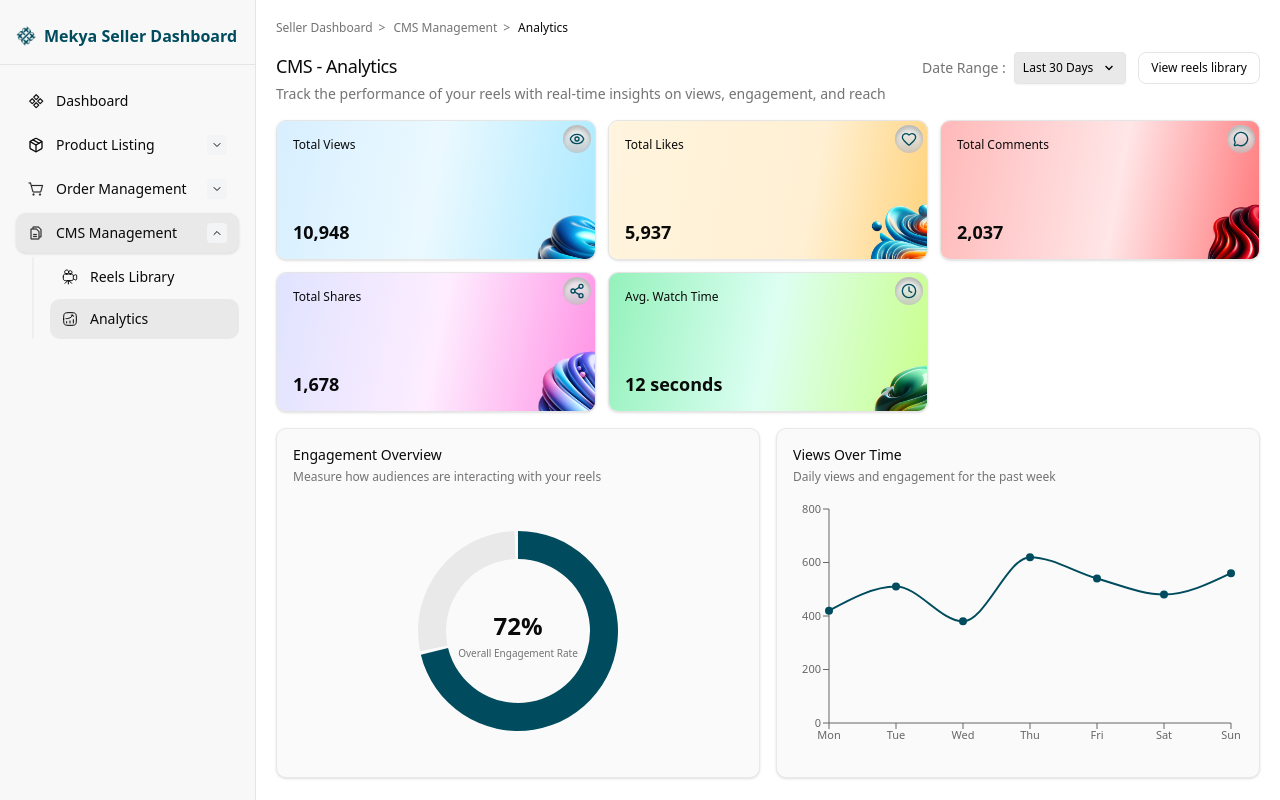
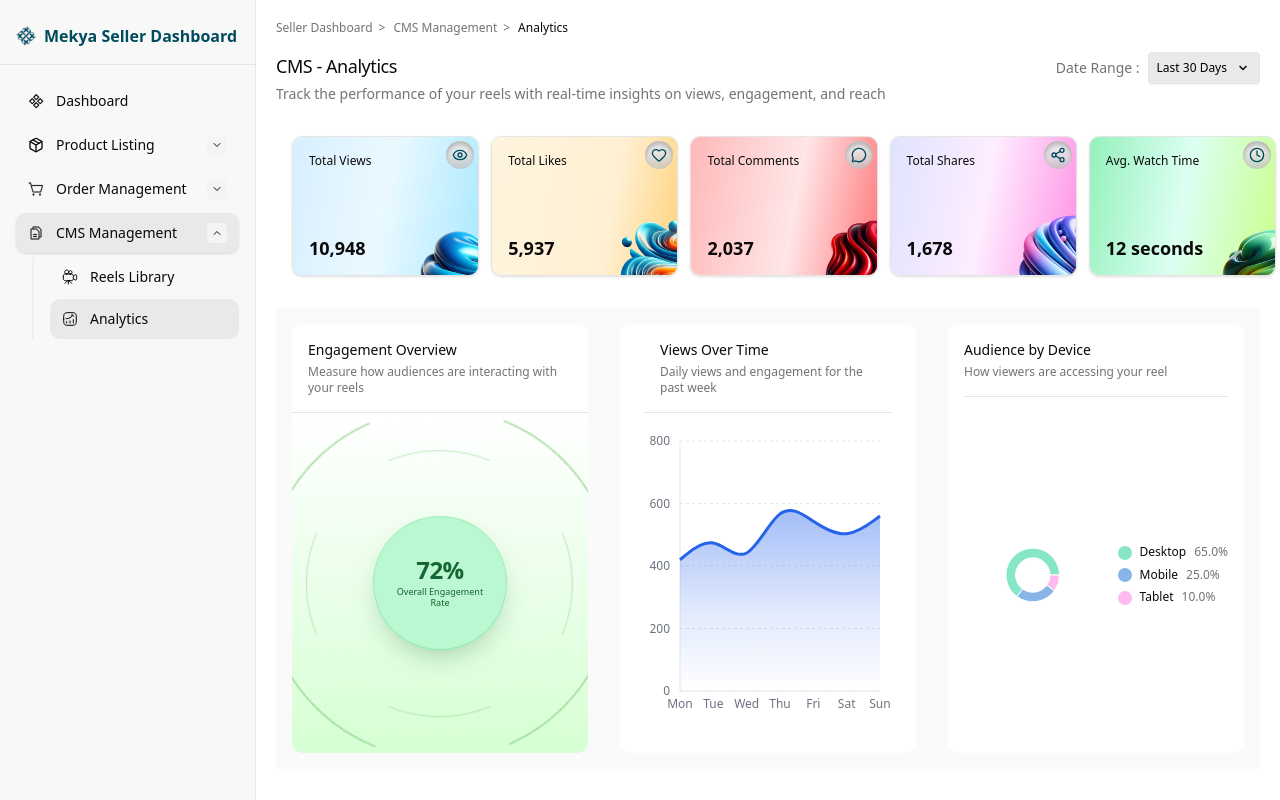
Before and after one commit to Infinite-Locus-Product/mekya-sellers-panel, a Next.js app: page /cms-management/analytics in a window 1280 px wide. Built offline with nearby package versions, Linux system fonts and the light colour scheme.

Commit message:
analytics cms add

```diff
--- a/src/app/(pages)/cms-management/analytics/CmsAnalyticsClient.tsx
+++ b/src/app/(pages)/cms-management/analytics/CmsAnalyticsClient.tsx
@@ -1,31 +1,24 @@
 "use client";
 
 import { useMemo, useState } from "react";
-import Link from "next/link";
+import { LineChart, PieChart, type ChartDataPoint } from "@/components/analytics";
 import { Breadcrumb } from "@/components/shared/Breadcrumb";
 import { KPICard } from "@/components/shared/KPICard";
 import { AppSelect } from "@/components/shared/AppSelect";
 import { Card, CardContent } from "@/components/ui/card";
-import { buttonVariants } from "@/components/ui/button";
 import { Clock, Eye, Heart, MessageCircle, Share2 } from "lucide-react";
-import {
-  CartesianGrid,
-  Cell,
-  Line,
-  LineChart,
-  Pie,
-  PieChart,
-  ResponsiveContainer,
-  Tooltip,
-  XAxis,
-  YAxis,
-} from "recharts";
-import type { CmsAnalyticsKpis, CmsViewsOverTimePoint } from "@/lib/data/cms";
-import { cn, formatNumber } from "@/lib/utils";
+import type {
+  CmsAnalyticsKpis,
+  CmsAudienceByDeviceSlice,
+  CmsViewsOverTimePoint,
+} from "@/lib/data/cms";
+import { formatNumber } from "@/lib/utils";
+import { EngagementRateOverview } from "./components/EngagementRateOverview";
 
 export interface CmsAnalyticsClientProps {
   kpis: CmsAnalyticsKpis;
   viewsOverTime: CmsViewsOverTimePoint[];
+  audienceByDevice: CmsAudienceByDeviceSlice[];
 }
 
 const DATE_OPTIONS = [
@@ -34,23 +27,23 @@ const DATE_OPTIONS = [
   { label: "Last 90 Days", value: "last_90_days" },
 ];
 
+const AUDIENCE_COLORS = ["#87E6C5", "#87B5E6", "#FFBAF0"] as const;
+
 export function CmsAnalyticsClient({
   kpis,
   viewsOverTime,
+  audienceByDevice,
 }: Readonly<CmsAnalyticsClientProps>) {
   const [dateRange, setDateRange] = useState("last_30_days");
 
-  const engagementPie = useMemo(
-    () => [
-      { name: "Engaged", value: kpis.engagementRatePercent },
-      { name: "Other", value: 100 - kpis.engagementRatePercent },
-    ],
-    [kpis.engagementRatePercent]
+  const viewsChartData: ChartDataPoint[] = useMemo(
+    () => viewsOverTime.map((d) => ({ label: d.day, value: d.views })),
+    [viewsOverTime]
   );
 
-  const lineData = useMemo(
-    () => viewsOverTime.map((d) => ({ name: d.day, views: d.views })),
-    [viewsOverTime]
+  const audienceChartData: ChartDataPoint[] = useMemo(
+    () => audienceByDevice.map((s) => ({ label: s.label, value: s.value })),
+    [audienceByDevice]
   );
 
   return (
@@ -83,52 +76,52 @@ export function CmsAnalyticsClient({
               className="w-[min(100%,11rem)] min-[1920px]:w-[200px]"
             />
           </div>
-          <Link
-            href="/cms-management/reels"
-            className={cn(buttonVariants({ variant: "outline", size: "sm" }))}
-          >
-            View reels library
-          </Link>
         </div>
       </div>
 
-      <div className="grid grid-cols-1 gap-3 sm:grid-cols-2 xl:grid-cols-3 2xl:grid-cols-5 min-[1920px]:gap-4">
+      <div className="grid grid-cols-1 gap-3 sm:grid-cols-2 md:grid-cols-5 min-[1920px]:gap-4">
         <KPICard
           title="Total Views"
           value={formatNumber(kpis.totalViews)}
           kpiType={1}
           icon={<Eye className="text-[#004C5E]" aria-hidden />}
+          className="m-4"
         />
         <KPICard
           title="Total Likes"
           value={formatNumber(kpis.totalLikes)}
           kpiType={2}
           icon={<Heart className="text-[#004C5E]" aria-hidden />}
+          className="m-4"
         />
         <KPICard
           title="Total Comments"
           value={formatNumber(kpis.totalComments)}
           kpiType={3}
           icon={<MessageCircle className="text-[#004C5E]" aria-hidden />}
+          className="m-4"
         />
         <KPICard
           title="Total Shares"
           value={formatNumber(kpis.totalShares)}
           kpiType={4}
           icon={<Share2 className="text-[#004C5E]" aria-hidden />}
+          className="m-4"
         />
         <KPICard
           title="Avg. Watch Time"
           value={`${kpis.avgWatchSeconds} seconds`}
           kpiType={5}
           icon={<Clock className="text-[#004C5E]" aria-hidden />}
+          className="m-4"
         />
       </div>
 
-      <div className="grid grid-cols-1 gap-4 xl:grid-cols-2">
-        <Card className="overflow-hidden border-[#e8e9e8]">
-          <CardContent className="p-4 min-[1920px]:p-6">
-            <div className="mb-4">
+      <div className="grid min-h-0 grid-cols-1 items-stretch gap-0 lg:grid-cols-3 bg-[#F9FAF9]">
+        <div className="flex min-h-0 flex-col lg:h-full lg:min-h-0">
+          <Card className="m-4 flex min-h-0 flex-1 flex-col overflow-hidden border-0 bg-white shadow-none lg:min-h-0">
+            <CardContent className="flex min-h-0 flex-1 flex-col gap-0 overflow-hidden p-0">
+              <div className="shrink-0 border-b border-border p-4">
                 <h2 className="text-sm font-medium text-foreground min-[1920px]:text-base">
                   Engagement Overview
                 </h2>
@@ -136,49 +129,15 @@ export function CmsAnalyticsClient({
                   Measure how audiences are interacting with your reels
                 </p>
               </div>
-            <div className="relative mx-auto h-[260px] w-full max-w-[320px]">
-              <ResponsiveContainer width="100%" height="100%">
-                <PieChart>
-                  <Pie
-                    data={engagementPie}
-                    dataKey="value"
-                    cx="50%"
-                    cy="50%"
-                    innerRadius={72}
-                    outerRadius={100}
-                    paddingAngle={2}
-                    startAngle={90}
-                    endAngle={-270}
-                  >
-                    {engagementPie.map((entry) => (
-                      <Cell
-                        key={entry.name}
-                        fill={entry.name === "Engaged" ? "#004C5E" : "#E8E9E8"}
-                        stroke="none"
-                      />
-                    ))}
-                  </Pie>
-                  <Tooltip
-                    formatter={(value: number) => [`${value}%`, "Share"]}
-                    contentStyle={{ borderRadius: 8 }}
-                  />
-                </PieChart>
-              </ResponsiveContainer>
-              <div className="pointer-events-none absolute inset-0 flex flex-col items-center justify-center pt-2">
-                <span className="text-2xl font-semibold tabular-nums text-foreground min-[1920px]:text-3xl">
-                  {kpis.engagementRatePercent}%
-                </span>
-                <span className="mt-1 max-w-[140px] text-center text-[10px] text-muted-foreground min-[1920px]:text-xs">
-                  Overall Engagement Rate
-                </span>
-              </div>
-            </div>
+              <EngagementRateOverview percent={kpis.engagementRatePercent} className="min-h-0 flex-1" />
             </CardContent>
           </Card>
+        </div>
 
-        <Card className="overflow-hidden border-[#e8e9e8]">
-          <CardContent className="p-4 min-[1920px]:p-6">
-            <div className="mb-4">
+        <div className="flex min-h-0 flex-col lg:h-full lg:min-h-0">
+          <Card className="m-4 flex min-h-0 flex-1 flex-col overflow-hidden border-0 bg-white shadow-none lg:min-h-0">
+            <CardContent className="flex min-h-0 flex-1 flex-col overflow-hidden">
+              <div className="mb-4 shrink-0 border-b border-border p-4">
                 <h2 className="text-sm font-medium text-foreground min-[1920px]:text-base">
                   Views Over Time
                 </h2>
@@ -186,30 +145,38 @@ export function CmsAnalyticsClient({
                   Daily views and engagement for the past week
                 </p>
               </div>
-            <div className="h-[260px] w-full">
-              <ResponsiveContainer width="100%" height="100%">
-                <LineChart data={lineData} margin={{ top: 8, right: 12, left: 0, bottom: 8 }}>
-                  <CartesianGrid strokeDasharray="3 3" stroke="hsl(var(--muted-foreground))" opacity={0.2} vertical={false} />
-                  <XAxis dataKey="name" tick={{ fontSize: 11 }} />
-                  <YAxis tick={{ fontSize: 11 }} width={36} />
-                  <Tooltip
-                    formatter={(v: number) => [formatNumber(v), "Views"]}
-                    contentStyle={{ borderRadius: 8 }}
+              <LineChart data={viewsChartData} variant="views" color="#2563eb" />
+            </CardContent>
+          </Card>
+        </div>
+
+        <div className="flex min-h-0 flex-col lg:h-full lg:min-h-0">
+          <Card className="m-4 flex min-h-0 flex-1 flex-col overflow-hidden border-0 bg-white shadow-none lg:min-h-0">
+            <CardContent className="flex min-h-0 min-w-0 flex-1 flex-col overflow-hidden p-4 min-[1920px]:p-6">
+              <div className="mb-4 shrink-0 border-b border-border pb-4">
+                <h2 className="text-sm font-medium text-foreground min-[1920px]:text-base">
+                  Audience by Device
+                </h2>
+                <p className="mt-1 text-xs text-muted-foreground min-[1920px]:text-sm">
+                  How viewers are accessing your reel
+                </p>
+              </div>
+              <PieChart
+                data={audienceChartData}
+                layout="chart-left"
+                labelPosition="right"
+                showFooter={false}
+                showTitle={false}
+                compact
+                fluid
+                colors={[...AUDIENCE_COLORS]}
+                labelColumns={1}
+                className="min-h-0 flex-1 gap-2 p-0 w-full"
               />
-                  <Line
-                    type="monotone"
-                    dataKey="views"
-                    stroke="#004C5E"
-                    strokeWidth={2}
-                    dot={{ fill: "#004C5E", r: 3 }}
-                    activeDot={{ r: 5 }}
-                  />
-                </LineChart>
-              </ResponsiveContainer>
-            </div>
             </CardContent>
           </Card>
         </div>
       </div>
+    </div>
   );
 }
--- /dev/null
+++ b/src/app/(pages)/cms-management/analytics/components/EngagementRateOverview.tsx
@@ -0,0 +1,41 @@
+"use client";
+
+import { cn } from "@/lib/utils";
+
+export interface EngagementRateOverviewProps {
+  /** Engagement rate 0–100 */
+  percent: number;
+  className?: string;
+}
+
+/**
+ * Visual-only engagement hero: decorative background image, centered badge with rate.
+ * Inputs: percent. Side effects: none.
+ */
+export function EngagementRateOverview({ percent, className }: Readonly<EngagementRateOverviewProps>) {
+  const clamped = Math.min(100, Math.max(0, Math.round(percent)));
+
+  return (
+    <div
+      className={cn(
+        "relative mx-auto flex h-full min-h-0 w-full flex-1 flex-col items-center justify-center overflow-hidden bg-cover bg-center bg-no-repeat p-3",
+        className
+      )}
+      style={{ backgroundImage: "url(/images/reel-analytics.png)" }}
+    >
+      <div
+        className={cn(
+          "relative z-[1] mx-auto flex aspect-square max-h-full min-h-0 w-full max-w-[132px] flex-col items-center justify-center rounded-full px-2 py-2 shadow-[0_12px_28px_-8px_rgba(22,101,52,0.35)]",
+          "bg-[#bbf7d0] ring-1 ring-[#86efac]/80 min-[1920px]:px-3"
+        )}
+      >
+        <span className="text-2xl font-bold leading-none tracking-tight text-[#166534] min-[1920px]:text-[38px]">
+          {clamped}%
+        </span>
+        <span className="mt-1 max-w-[100px] text-center text-[9px] font-medium leading-tight text-[#166534] min-[1920px]:mt-2 min-[1920px]:text-xs">
+          Overall Engagement Rate
+        </span>
+      </div>
+    </div>
+  );
+}
--- a/src/app/(pages)/cms-management/analytics/page.tsx
+++ b/src/app/(pages)/cms-management/analytics/page.tsx
@@ -1,4 +1,8 @@
-import { getCmsAnalyticsKpis, getCmsViewsOverTime } from "@/lib/data/cms";
+import {
+  getCmsAnalyticsKpis,
+  getCmsAudienceByDevice,
+  getCmsViewsOverTime,
+} from "@/lib/data/cms";
 import { CmsAnalyticsClient } from "./CmsAnalyticsClient";
 
 export default function CmsAnalyticsPage() {
@@ -6,6 +10,7 @@ export default function CmsAnalyticsPage() {
     <CmsAnalyticsClient
       kpis={getCmsAnalyticsKpis()}
       viewsOverTime={getCmsViewsOverTime()}
+      audienceByDevice={getCmsAudienceByDevice()}
     />
   );
 }
--- a/src/app/(pages)/cms-management/reels/components/ReelEngagementIcons.tsx
+++ b/src/app/(pages)/cms-management/reels/components/ReelEngagementIcons.tsx
@@ -15,7 +15,7 @@ export function ReelEngagementIcons({ reel }: Readonly<{ reel: CmsReel }>) {
       </span>
       <span className="inline-flex items-center gap-1">
       <svg width="16" height="16" viewBox="0 0 16 16" fill="none" xmlns="http://www.w3.org/2000/svg">
-<path d="M8 14C9.18669 14 10.3467 13.6481 11.3334 12.9888C12.3201 12.3295 13.0892 11.3925 13.5433 10.2961C13.9974 9.19975 14.1162 7.99335 13.8847 6.82946C13.6532 5.66558 13.0818 4.59648 12.2426 3.75736C11.4035 2.91825 10.3344 2.3468 9.17054 2.11529C8.00666 1.88378 6.80026 2.0026 5.7039 2.45673C4.60754 2.91085 3.67047 3.67989 3.01118 4.66658C2.35189 5.65328 2 6.81331 2 8C2 8.992 2.24 9.92734 2.66667 10.7513L2 14L5.24867 13.3333C6.07267 13.76 7.00867 14 8 14Z" stroke="black" stroke-width="1.3" stroke-linecap="round" stroke-linejoin="round"/>
+<path d="M8 14C9.18669 14 10.3467 13.6481 11.3334 12.9888C12.3201 12.3295 13.0892 11.3925 13.5433 10.2961C13.9974 9.19975 14.1162 7.99335 13.8847 6.82946C13.6532 5.66558 13.0818 4.59648 12.2426 3.75736C11.4035 2.91825 10.3344 2.3468 9.17054 2.11529C8.00666 1.88378 6.80026 2.0026 5.7039 2.45673C4.60754 2.91085 3.67047 3.67989 3.01118 4.66658C2.35189 5.65328 2 6.81331 2 8C2 8.992 2.24 9.92734 2.66667 10.7513L2 14L5.24867 13.3333C6.07267 13.76 7.00867 14 8 14Z" stroke="black" strokeWidth="1.3" strokeLinecap="round" strokeLinejoin="round"/>
 </svg>
 
         <span className="tabular-nums">{fmt(comments)}</span>
--- a/src/components/analytics/LineChart.tsx
+++ b/src/components/analytics/LineChart.tsx
@@ -1,7 +1,7 @@
 "use client"
 
 import { useId } from "react"
-import { cn, formatCurrencyINR } from "@/lib/utils"
+import { cn, formatCurrencyINR, formatNumber } from "@/lib/utils"
 import {
   ComposedChart,
   Line,
@@ -55,11 +55,32 @@ function fullMonthName(short: string): string {
   return map[short] ?? short
 }
 
+function fullWeekdayName(short: string): string {
+  const map: Record<string, string> = {
+    Sun: "Sunday",
+    Mon: "Monday",
+    Tue: "Tuesday",
+    Wed: "Wednesday",
+    Thu: "Thursday",
+    Fri: "Friday",
+    Sat: "Saturday",
+  }
+  return map[short] ?? short
+}
+
+function niceCeilViewAxis(max: number): number {
+  if (!Number.isFinite(max) || max <= 0) return 500
+  const step = max <= 500 ? 100 : max <= 2000 ? 200 : 500
+  return Math.max(step, Math.ceil(max / step) * step)
+}
+
 interface LineChartProps {
   data: ChartDataPoint[]
   timeRange?: "1D" | "1W" | "1M" | "1Y"
   className?: string
   color?: string
+  /** `views`: count axis + "views" tooltip (CMS analytics). Default: INR sales tooltip + fixed k-axis. */
+  variant?: "default" | "views"
 }
 
 export function LineChart({
@@ -67,6 +88,7 @@ export function LineChart({
   className,
   timeRange,
   color = LINE_COLOR,
+  variant = "default",
 }: LineChartProps) {
   const chartData = (() => {
     switch (timeRange) {
@@ -90,13 +112,33 @@ export function LineChart({
         return data.map(item => ({ name: item.label, value: item.value }))
     }
   })()
+
+  const maxValue = Math.max(0, ...chartData.map((d) => d.value))
+  const viewAxisMax = niceCeilViewAxis(maxValue)
+  const viewStep =
+    viewAxisMax <= 500 ? 100 : viewAxisMax <= 2000 ? 200 : 500
+  const viewTicks = Array.from(
+    { length: Math.floor(viewAxisMax / viewStep) + 1 },
+    (_, i) => i * viewStep
+  )
+
   const idSuffix = useId().replace(/[^a-zA-Z0-9-_]/g, "")
   const gradientId = `line-area-${idSuffix || "default"}`
+
+  const chartMargin =
+    variant === "views"
+      ? { top: 12, right: 12, left: 8, bottom: 8 }
+      : { top: 16, right: 16, left: 8, bottom: 8 }
 
   const renderTooltipContent: TooltipProps<number, string>["content"] = ({ active, payload, label }) => {
     if (!active || !payload?.length || label == null) return null
     const value = payload[0]?.value ?? 0
-    const monthLabel = fullMonthName(String(label))
+    const isViews = variant === "views"
+    const lab = String(label)
+    const WEEK = ["Sun", "Mon", "Tue", "Wed", "Thu", "Fri", "Sat"] as const
+    const timeLabel = WEEK.includes(lab as (typeof WEEK)[number])
+      ? fullWeekdayName(lab)
+      : fullMonthName(lab)
     return (
       <div
         className="relative rounded-lg px-3 py-2 shadow-md"
@@ -105,8 +147,10 @@ export function LineChart({
           color: "white",
         }}
       >
-        <div className="text-sm font-medium leading-tight">{monthLabel}</div>
-        <div className="text-xs mt-0.5 opacity-90">{formatCurrencyINR(value)}</div>
+        <div className="text-sm font-medium leading-tight">{timeLabel}</div>
+        <div className="text-xs mt-0.5 opacity-90">
+          {isViews ? `${formatNumber(value)} views` : formatCurrencyINR(value)}
+        </div>
         <div
           className="absolute left-1/2 -translate-x-1/2 w-0 h-0"
           style={{
@@ -124,16 +168,15 @@ export function LineChart({
   return (
     <div
       className={cn(
-        "flex flex-col rounded-lg w-full h-full min-h-[300px]",
+        // No h-full: percentage height breaks ResponsiveContainer when the parent only has min-height / auto height (e.g. CMS analytics grid).
+        "flex w-full flex-col rounded-lg min-h-[300px]",
         className
       )}
     >
-      <div className="w-full flex-1 min-h-0">
+      {/* Explicit height required: Recharts ResponsiveContainer measures parent; % height collapses without it */}
+      <div className="h-[300px] w-full">
         <ResponsiveContainer width="100%" height="100%">
-          <ComposedChart
-            data={chartData}
-            margin={{ top: 16, right: 16, left: 8, bottom: 8 }}
-          >
+          <ComposedChart data={chartData} margin={chartMargin}>
             <CartesianGrid
               strokeDasharray="3 3"
               stroke="#e5e7eb"
@@ -152,8 +195,13 @@ export function LineChart({
               fontSize={12}
               tickLine={false}
               axisLine={{ stroke: "#e5e7eb", strokeWidth: 1 }}
-              ticks={[1000, 2000, 3000, 4000, 5000]}
-              tickFormatter={(value) => `${(value / 1000).toFixed(0)}k`}
+              width={variant === "views" ? 28 : undefined}
+              tickMargin={variant === "views" ? 4 : undefined}
+              domain={variant === "views" ? [0, viewAxisMax] : undefined}
+              ticks={variant === "views" ? viewTicks : [1000, 2000, 3000, 4000, 5000]}
+              tickFormatter={(value) =>
+                variant === "views" ? `${value}` : `${(value / 1000).toFixed(0)}k`
+              }
             />
             <Tooltip
               content={renderTooltipContent}
--- a/src/components/analytics/PieChart.tsx
+++ b/src/components/analytics/PieChart.tsx
@@ -26,6 +26,8 @@ interface PieChartProps {
   title?: string
   chartSize?: number
   outerRadius?: number
+  /** Set for donut chart (e.g. audience split). Omitted = full pie. */
+  innerRadius?: number
   labelColumns?: number
   customTooltipFormatter?: (value: number, name: string) => [string, string]
   /** Custom tooltip content; receives Recharts tooltip props. When set, overrides default tooltip. */
@@ -35,6 +37,13 @@ interface PieChartProps {
     label?: string
   }) => React.ReactNode
   showFooter?: boolean
+  /** Smaller legend text/swatches and tighter gaps — use in narrow cards (e.g. CMS analytics). */
+  compact?: boolean
+  /**
+   * Chart area grows/shrinks with parent width (square aspect). Uses % radii for Recharts.
+   * Omit fixed chartSize / outerRadius / innerRadius when using this.
+   */
+  fluid?: boolean
 }
 
 const MONTH_COLORS = [
@@ -78,10 +87,13 @@ export function PieChart({
   title = "Pie Chart",
   chartSize = 300,
   outerRadius = 120,
+  innerRadius = 0,
   labelColumns = 2,
   customTooltipFormatter,
   customTooltip,
   showFooter = true,
+  compact = false,
+  fluid = false,
 }: PieChartProps) {
   const isMonthData =
     data.length === 12 && (data[0]?.label === "January" || data[0]?.label === "Jan")
@@ -102,21 +114,32 @@ export function PieChart({
 
     return (
       <div
-        className="grid gap-x-6 gap-y-2 flex-shrink-0"
+        className={cn(
+          "grid flex-shrink-0 gap-y-2",
+          compact ? "gap-x-3 gap-y-1.5" : "gap-x-6 gap-y-2"
+        )}
         style={{ gridTemplateColumns: `repeat(${labelColumns}, minmax(0, 1fr))` }}
       >
         {chartData.map((item) => {
           const percentage = ((item.value / total) * 100).toFixed(1)
           return (
-            <div key={item.name} className="flex items-center gap-2 text-sm">
+            <div
+              key={item.name}
+              className={cn("flex items-center gap-2", compact ? "text-xs" : "text-sm")}
+            >
               <div
-                className="w-5 h-5 rounded-lg flex-shrink-0"
+                className={cn("rounded-lg flex-shrink-0", compact ? "h-3.5 w-3.5" : "h-5 w-5")}
                 style={{ backgroundColor: item.color }}
               />
-              <span className="text-foreground font-medium min-w-[85px]">
+              <span
+                className={cn(
+                  "font-medium text-foreground",
+                  compact ? "min-w-0 max-w-[11rem] leading-snug" : "min-w-[85px]"
+                )}
+              >
                 {item.name}
                 {showPercentages && (
-                  <span className="pl-2 text-muted-foreground">{percentage}%</span>
+                  <span className="pl-1.5 text-muted-foreground sm:pl-2">{percentage}%</span>
                 )}
               </span>
             </div>
@@ -133,8 +156,19 @@ export function PieChart({
     return (value: number, name: string) => [name, ""]
   }
 
+  /** Fluid mode: donut proportions similar to prior CMS defaults (56/176 outer, 36/56 inner). */
+  const fluidOuterPct = "42%"
+  const fluidInnerPct = "27%"
+
   const renderChart = () => (
-    <div className="flex-shrink-0" style={{ width: `${chartSize}px`, height: `${chartSize}px` }}>
+    <div
+      className={cn(
+        fluid
+          ? "mx-auto aspect-square min-h-[120px] min-w-0 w-full max-w-full md:h-full md:min-h-0 md:w-auto md:max-w-full"
+          : "flex-shrink-0"
+      )}
+      style={fluid ? undefined : { width: `${chartSize}px`, height: `${chartSize}px` }}
+    >
       <ResponsiveContainer width="100%" height="100%">
         <RechartsPieChart>
           <Pie
@@ -142,7 +176,8 @@ export function PieChart({
             cx="50%"
             cy="50%"
             labelLine={false}
-            outerRadius={outerRadius}
+            innerRadius={fluid ? fluidInnerPct : innerRadius}
+            outerRadius={fluid ? fluidOuterPct : outerRadius}
             fill="#8884d8"
             dataKey="value"
           >
@@ -192,7 +227,7 @@ export function PieChart({
   )
 
   return (
-    <div className={cn("flex flex-col gap-3 p-4 w-full", className)}>
+    <div className={cn("flex flex-col gap-2 p-4 w-full", className)}>
       {showTitle && (
         <div className="flex items-center justify-between text-sm text-muted-foreground">
           <span>{title}</span>
@@ -202,18 +237,34 @@ export function PieChart({
 
       <div
         className={cn(
-          "flex items-center justify-center gap-8",
-          layout === "chart-center" && "flex-col"
+          fluid
+            ? "flex w-full min-h-0 min-w-0 flex-1 flex-col gap-3 md:flex-row md:items-stretch md:gap-4"
+            : cn(
+                "flex min-w-0 max-w-full flex-wrap items-center justify-center gap-2 sm:gap-3",
+                compact && "gap-2",
+                layout === "chart-center" && "flex-col"
+              )
         )}
       >
         {layout === "chart-right" && labelPosition === "left" && renderLabels()}
         {layout === "chart-left" && labelPosition === "left" && renderLabels()}
 
-        {layout !== "chart-center" && renderChart()}
+        {layout !== "chart-center" &&
+          (fluid ? (
+            <div className="flex min-h-[120px] min-w-0 flex-1 items-stretch justify-center md:min-h-0">
+              {renderChart()}
+            </div>
+          ) : (
+            renderChart()
+          ))}
 
         {layout === "chart-center" && renderChart()}
 
-        {layout === "chart-left" && labelPosition === "right" && renderLabels()}
+        {layout === "chart-left" && labelPosition === "right" && (
+          <div className={cn("flex shrink-0 flex-col justify-center", fluid && "md:max-w-[12rem]")}>
+            {renderLabels()}
+          </div>
+        )}
         {layout === "chart-right" && labelPosition === "right" && renderLabels()}
       </div>
 
--- a/src/lib/data/cms.ts
+++ b/src/lib/data/cms.ts
@@ -142,3 +142,17 @@ export function getCmsViewsOverTime(): CmsViewsOverTimePoint[] {
     { day: "Sun", views: 560 },
   ];
 }
+
+/** Audience share by device (percent points summing to 100) — Figma “Audience by Device”. */
+export interface CmsAudienceByDeviceSlice {
+  label: string;
+  value: number;
+}
+
+export function getCmsAudienceByDevice(): CmsAudienceByDeviceSlice[] {
+  return [
+    { label: "Desktop", value: 65 },
+    { label: "Mobile", value: 25 },
+    { label: "Tablet", value: 10 },
+  ];
+}
```
Also changed, not shown: src/app/(pages)/cms-management/reels/components/reels-table-columns.tsx (+11 -11 lines), src/components/shared/DataTable.tsx (+7 -2 lines), public/images/reel-analytics.png (added). Lines whose indentation alone changed are shown as unchanged.
